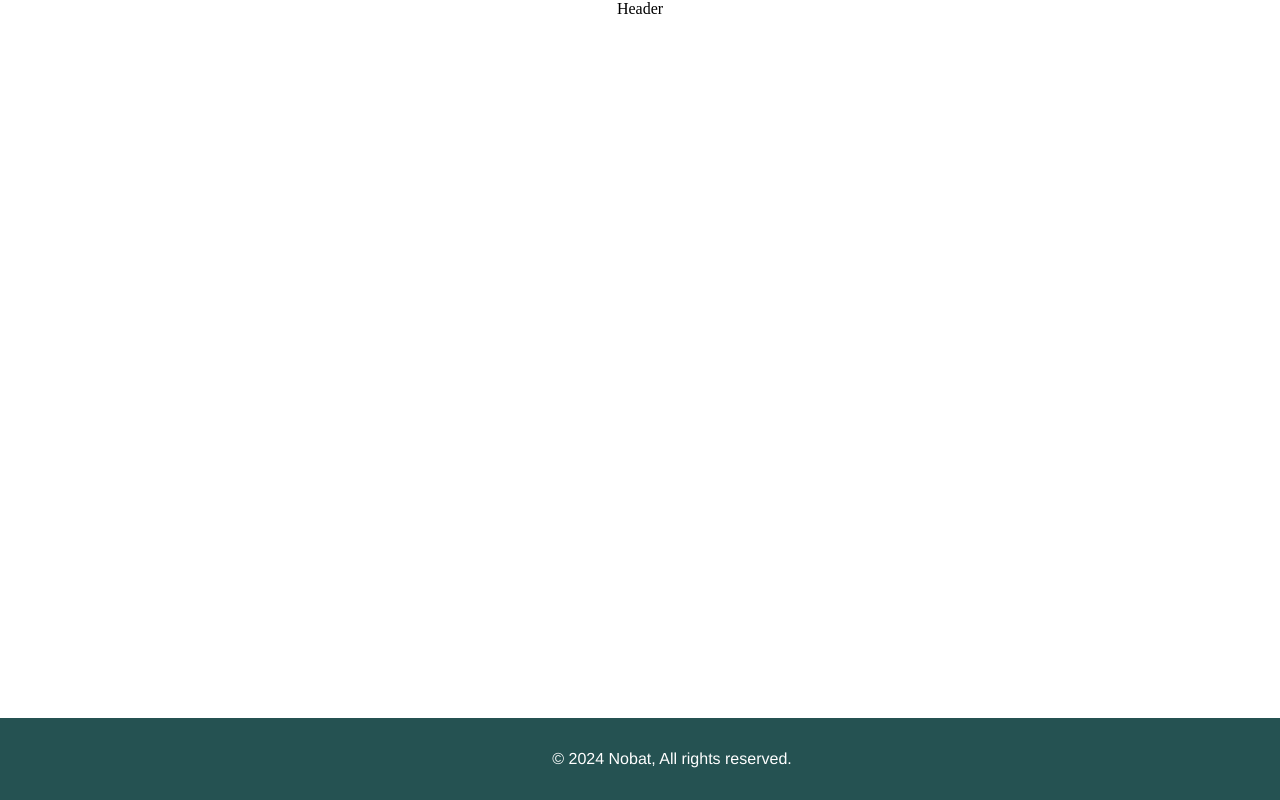
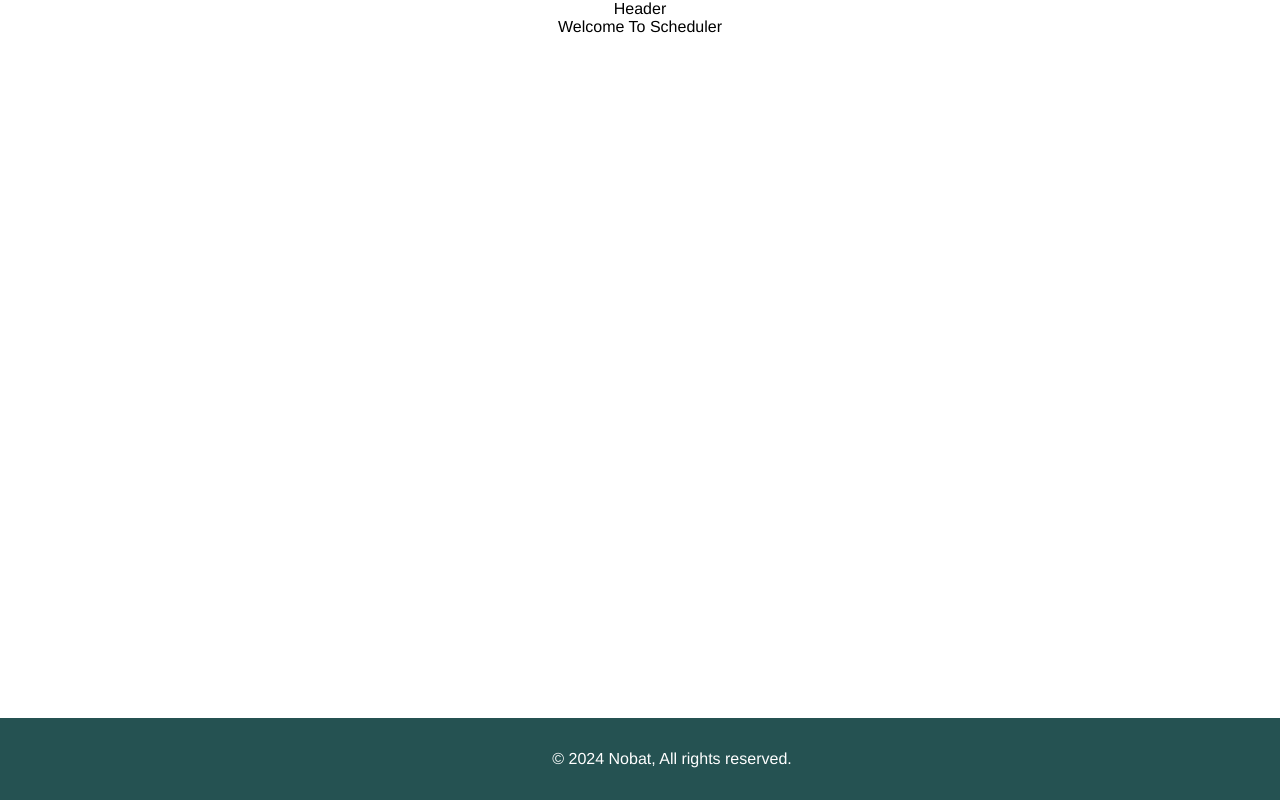
Before and after one commit to ShayNotRook/Nobtic, a React (Vite) app in the folder frontend/: page / in a window 1280 px wide. Built offline with nearby package versions, Linux system fonts and the light colour scheme.

Commit message:
Modified app component for some default behaviour style

```diff
--- a/frontend/src/App.css
+++ b/frontend/src/App.css
@@ -0,0 +1,3 @@
+* {
+    font-family: 'Franklin Gothic Medium', 'Arial Narrow', Arial, sans-serif;
+}
--- a/frontend/src/App.tsx
+++ b/frontend/src/App.tsx
@@ -5,6 +5,7 @@ import './App.css';
 import Header from './components/main/partials/Header';
 import Footer from './components/main/partials/Footer';
 import Home from './components/main/Home/Home';
+import Dashboard from './components/dashboard/Dashboard';
 
 
 function App() {
@@ -13,7 +14,8 @@ function App() {
       <div className='App'>
         <Header />
         <Routes>
-          <Route path='dashboard/' element={<Home />} />
+          <Route path="/" element={<Home />} />
+          <Route path='dashboard/' element={<Dashboard />} />
           {/* <Route path='apps/' element={}></Route> */}
         </Routes>
         <Footer />
```
